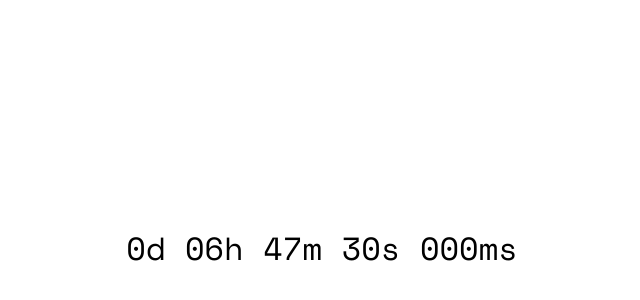
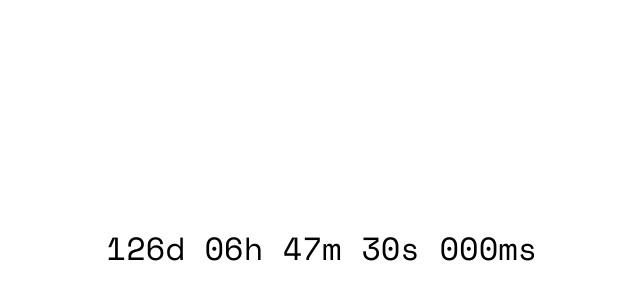
Before and after one commit to hebbii/mftwBETA, a plain HTML site: page index.html in a window 1280 px wide. Shown: the part 152-452 px from the top of the page, without its empty margins (318-958 px from the left). Drawn offline with nearby package versions, Linux system fonts and the light colour scheme.

Commit message:
countdown update

```diff
--- a/index.html
+++ b/index.html
@@ -29,12 +29,12 @@
       let month = fromDate.getMonth();
 
       while (true) {
-        const testDate = new Date(year, month, 11);
+        const testDate = new Date(year, month, 14);
         if (testDate > fromDate && testDate.getDay() === 5) {
           return testDate;
         }
         month++;
-        if (month > 11) {
+        if (month > 14) {
           month = 0;
           year++;
         }
```
